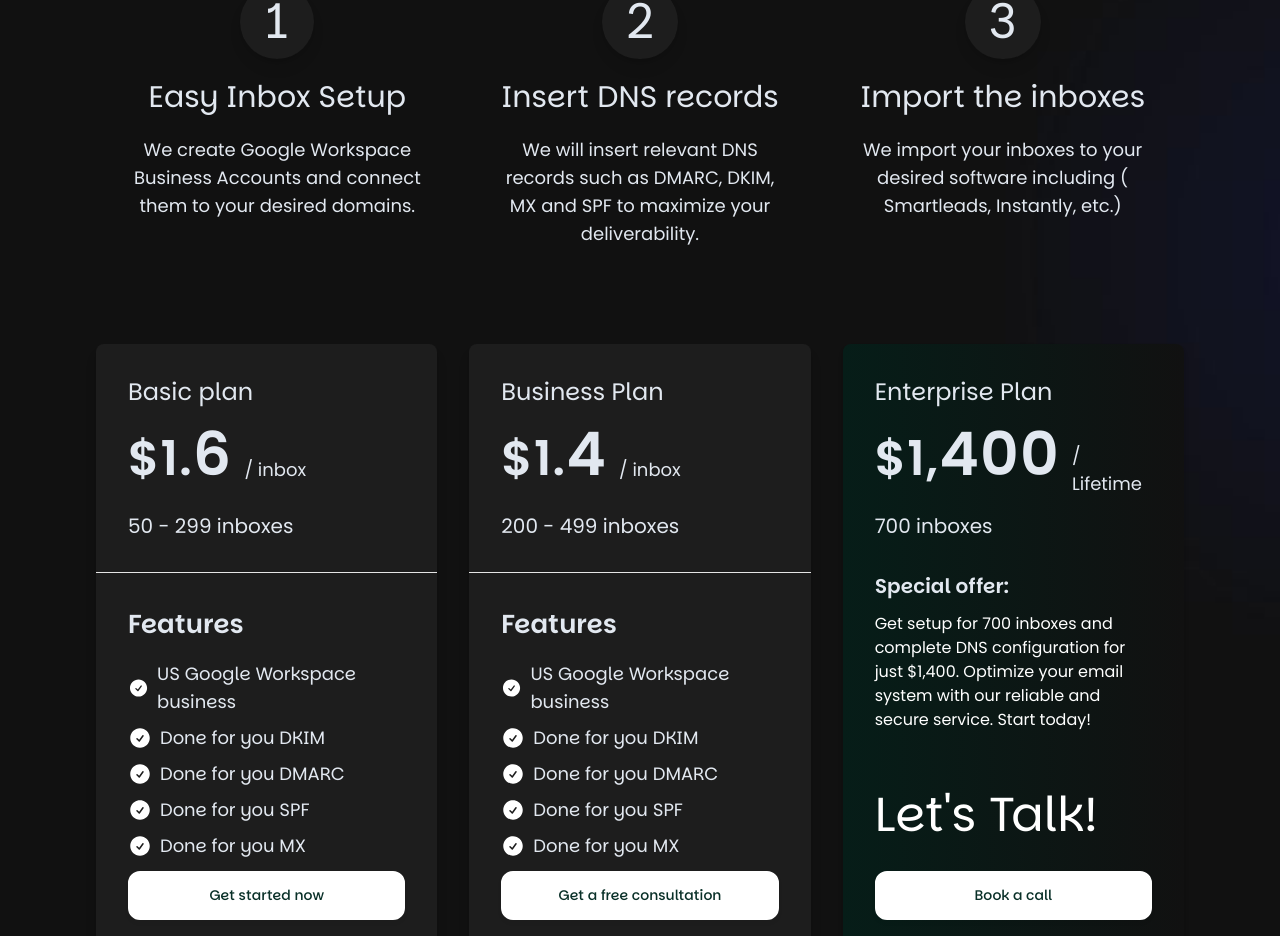
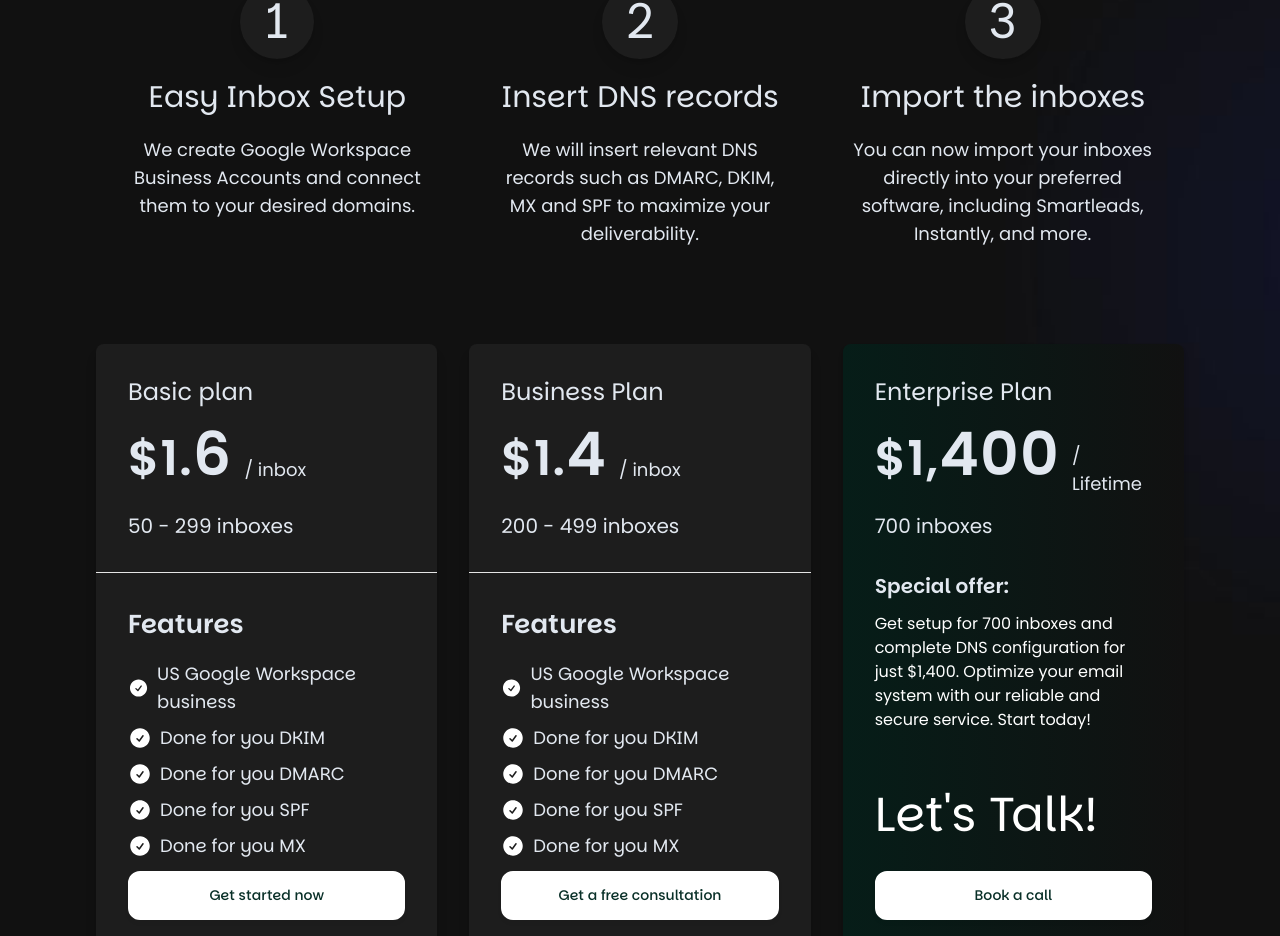
Before and after one commit to artalfred/VirtuDigiTech, a Next.js app: page / in a window 1280 px wide. Shown: the part 1740-2676 px from the top of the page. Built offline with nearby package versions, Linux system fonts and the light colour scheme; a web font is replaced by a local one.

Commit message:
New Update Website

```diff
--- a/app/page.tsx
+++ b/app/page.tsx
@@ -351,8 +351,8 @@ export default function Home() {
                 Import the inboxes
               </h2>
               <p className="text-center text-lg mt-[1rem]">
-                We import your inboxes to your desired software including (
-                Smartleads, Instantly, etc.)
+                You can now import your inboxes directly into your preferred
+                software, including Smartleads, Instantly, and more.
               </p>
             </div>
           </div>
```
